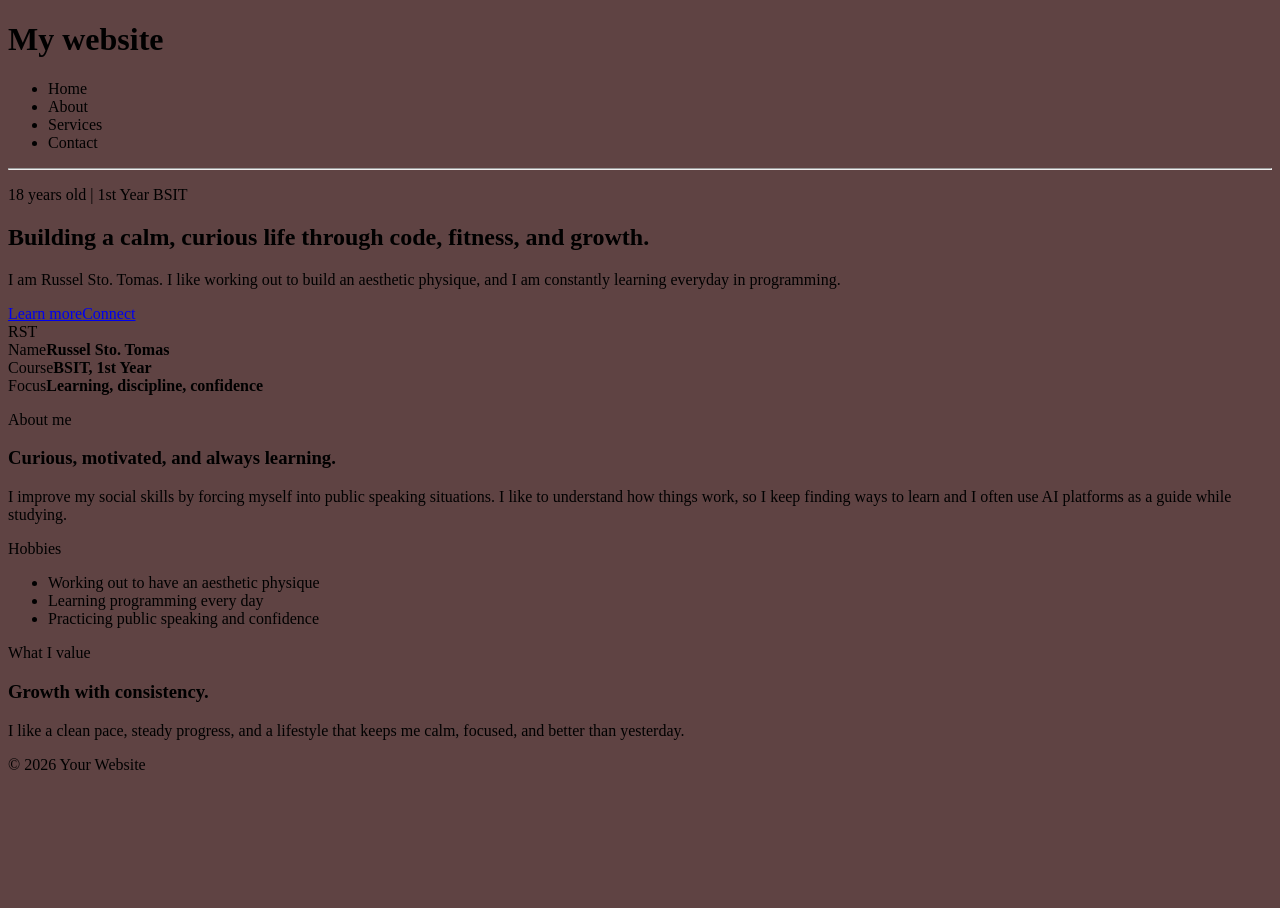
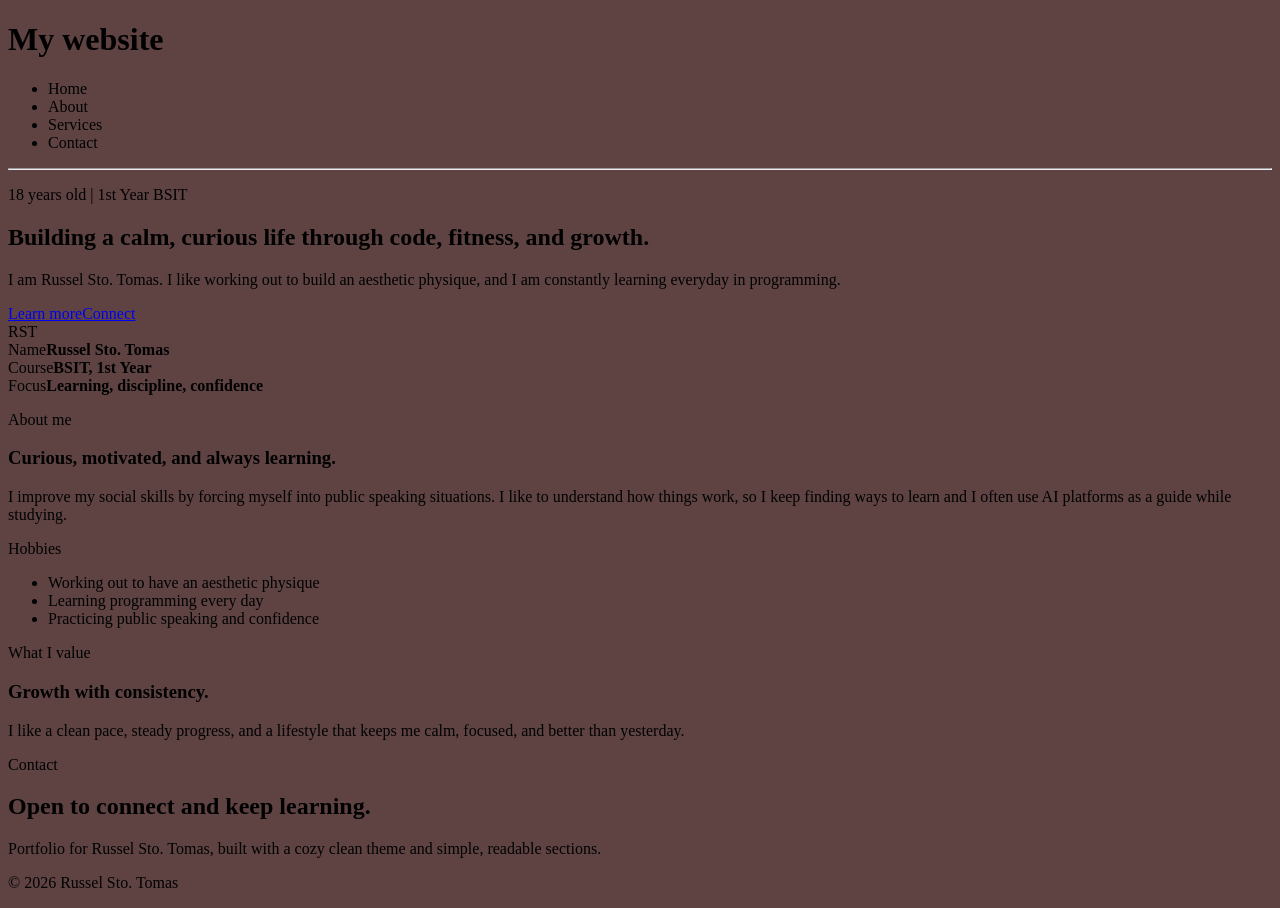
Before and after one commit to dvlcbm-OnIG/MyPortfolio1, a React (Vite) app in the folder ReactBasic/: page / in a window 1280 px wide. Before the commit the page ends 800 px from the top, so only its background shows below. Built offline with nearby package versions, Linux system fonts and the light colour scheme.

Commit message:
update Footer component to include contact information and personal portfolio details
Co-authored-by: Copilot <copilot@github.com>

```diff
--- a/ReactBasic/src/footer.jsx
+++ b/ReactBasic/src/footer.jsx
@@ -1,8 +1,16 @@
 
 function Footer(){
     return(
-        <footer>
-            <p>&copy; {new Date().getFullYear()} Your Website</p>
+        <footer id="contact" className="site-footer">
+            <div>
+                <p className="eyebrow">Contact</p>
+                <h2>Open to connect and keep learning.</h2>
+            </div>
+            <p>
+                Portfolio for Russel Sto. Tomas, built with a cozy clean theme and simple,
+                readable sections.
+            </p>
+            <p>&copy; {new Date().getFullYear()} Russel Sto. Tomas</p>
         </footer>
     )
 }
```
